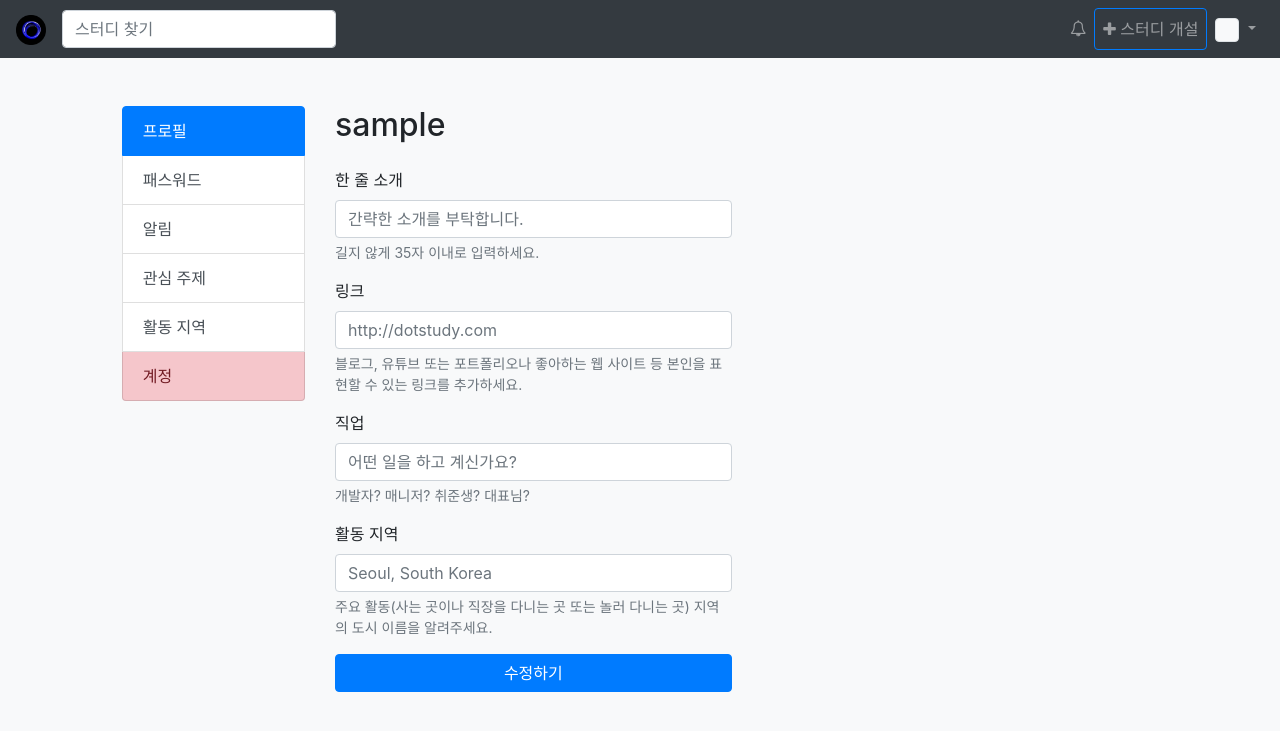
After one commit to woon999/spring_playground, a Spring Boot app: page /settings/profile in a window 1280 px wide. The commit adds this page. Shown: the top 731 px of the page. Run offline with Spring Boot 4, Linux system fonts and the light colour scheme; the visitor is signed in with stand-in values (Sample User, id 1); some of the project's set-up classes (security, data sources, template engines, error pages and the like) are left out, and stand-ins take their place; some libraries are stand-ins or nearby versions.

Commit message:
#23 프로필 수정 폼 작성

```diff
--- a/src/main/java/com/study/Jpawebapp/account/SignUpForm.java
+++ b/src/main/java/com/study/Jpawebapp/account/SignUpForm.java
@@ -9,7 +9,7 @@ import javax.validation.constraints.NotBlank;
 import javax.validation.constraints.Pattern;
 
 /**
- * 회원가입할 때 받아올 데이터
+ * 회원가입할 때 받아올 Data (DTO)
  */
 @Data
 public class SignUpForm {
--- /dev/null
+++ b/src/main/java/com/study/Jpawebapp/settings/SettingsController.java
@@ -0,0 +1,18 @@
+package com.study.Jpawebapp.settings;
+
+import com.study.Jpawebapp.account.CurrentUser;
+import com.study.Jpawebapp.domain.Account;
+import org.springframework.stereotype.Controller;
+import org.springframework.ui.Model;
+import org.springframework.web.bind.annotation.GetMapping;
+
+@Controller
+public class SettingsController {
+
+    @GetMapping("/settings/profile")
+    public String profileUpdateForm(@CurrentUser Account account, Model model){
+        model.addAttribute(account);
+        model.addAttribute(new Profile(account));
+        return "settings/profile";
+    }
+}
--- a/src/main/resources/templates/fragments.html
+++ b/src/main/resources/templates/fragments.html
@@ -88,6 +88,16 @@
     </div>
 </footer>
 
+<!--settings/profile.html-->
+<div th:fragment="settings-menu (currentMenu)" class="list-group">
+    <a class="list-group-item list-group-item-action" th:classappend="${currentMenu == 'profile'}? active" href="#" th:href="@{/settings/profile}">프로필</a>
+    <a class="list-group-item list-group-item-action" th:classappend="${currentMenu == 'password'}? active" href="#" th:href="@{/settings/password}">패스워드</a>
+    <a class="list-group-item list-group-item-action" th:classappend="${currentMenu == 'notifications'}? active" href="#" th:href="@{/settings/notifications}">알림</a>
+    <a class="list-group-item list-group-item-action" th:classappend="${currentMenu == 'tags'}? active" href="#" th:href="@{/settings/tags}">관심 주제</a>
+    <a class="list-group-item list-group-item-action" th:classappend="${currentMenu == 'zones'}? active" href="#" th:href="@{/settings/zones}">활동 지역</a>
+    <a class="list-group-item list-group-item-action list-group-item-danger" th:classappend="${currentMenu == 'account'}? active" href="#" th:href="@{/settings/account}">계정</a>
+</div>
+
 <script type="application/javascript" th:fragment="form-validation">
     (function () {
         'use strict';
--- /dev/null
+++ b/src/main/resources/templates/settings/profile.html
@@ -0,0 +1,85 @@
+<!DOCTYPE html>
+<html lang="en" xmlns:th="http://www.thymeleaf.org"
+      xmlns:sec="http://www.thymeleaf.org/extras/spring-security">
+<head th:replace ="fragments.html :: head"></head>
+<body class="bg-light">
+<nav th:replace="fragments.html :: main-nav"></nav>
+<div class="container">
+    <div class ="row mt-5 justify-content-center">
+
+
+        <div class="col-2">
+            <div th:replace="fragments.html :: settings-menu(currentMenu='profile')"></div>
+        </div>
+
+        <div class="col-8">
+            <div class="row">
+                <h2 class="col-sm-12" th:text="${account.nickname}">loosie</h2>
+            </div>
+
+            <div class="row mt-3">
+                <!--프로필 소개 정보-->
+                <form class="col-sm-6" action="#"
+                      th:action="@{/settings/profile}" th:object="${profile}" method="post" novalidate>
+                    <div class="form-group">
+                        <label for="bio">한 줄 소개</label>
+                        <input id="bio" type="text" th:field="*{bio}" class="form-control"
+                               placeholder="간략한 소개를 부탁합니다." aria-describedby="bioHelp" required>
+                        <small id="bioHelp" class="form-text text-muted">
+                            길지 않게 35자 이내로 입력하세요.
+                        </small>
+                        <small class="form-text text-danger" th:if="${#fields.hasErrors('bio')}" th:errors="*{bio}">
+                            조금 길어요.
+                        </small>
+                    </div>
+
+                    <!-- 링크 정보 -->
+                    <div class="form-group">
+                        <label for="url">링크</label>
+                        <input id="url" type="url" th:field="*{url}" class="form-control"
+                               placeholder="http://dotstudy.com" aria-describedby="urlHelp" required>
+                        <small id="urlHelp" class="form-text text-muted">
+                            블로그, 유튜브 또는 포트폴리오나 좋아하는 웹 사이트 등 본인을 표현할 수 있는 링크를 추가하세요.
+                        </small>
+                        <small class="form-text text-danger" th:if="${#fields.hasErrors('url')}" th:errors="*{url}">
+                            옳바른 URL이 아닙니다. 예시처럼 입력해 주세요.
+                        </small>
+                    </div>
+
+                    <!--직업 정보-->
+                    <div class="form-group">
+                        <label for="company">직업</label>
+                        <input id="company" type="text" th:field="*{occupation}" class="form-control"
+                               placeholder="어떤 일을 하고 계신가요?" aria-describedby="occupationHelp" required>
+                        <small id="occupationHelp" class="form-text text-muted">
+                            개발자? 매니저? 취준생? 대표님?
+                        </small>
+                    </div>
+
+                    <!--활동 지역-->
+                    <div class="form-group">
+                        <label for="location">활동 지역</label>
+                        <input id="location" type="text" th:field="*{location}" class="form-control"
+                               placeholder="Seoul, South Korea"
+                               aria-describedby="locationdHelp" required>
+                        <small id="locationdHelp" class="form-text text-muted">
+                            주요 활동(사는 곳이나 직장을 다니는 곳 또는 놀러 다니는 곳) 지역의 도시 이름을 알려주세요.
+                        </small>
+                    </div>
+
+                    <div class="form-group">
+                        <button class="btn btn-primary btn-block" type="submit"
+                                aria-describedby="submitHelp">수정하기</button>
+                    </div>
+                </form>
+
+            </div>
+        </div>
+
+
+        </div>
+    </div>
+
+</div>
+</body>
+</html>
```
Also changed, not shown: src/main/java/com/study/Jpawebapp/settings/Profile.java (added, +26 -0 lines).
